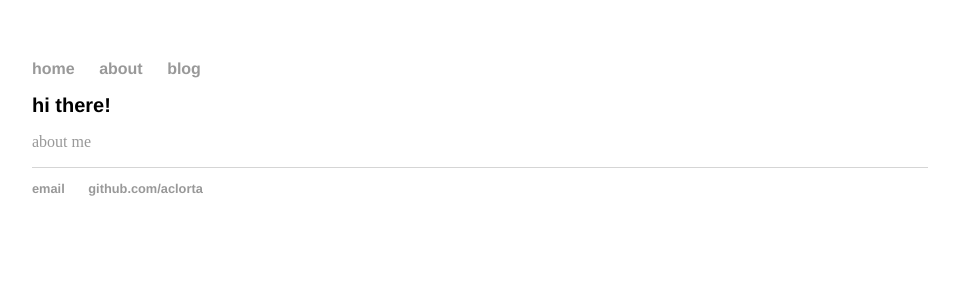
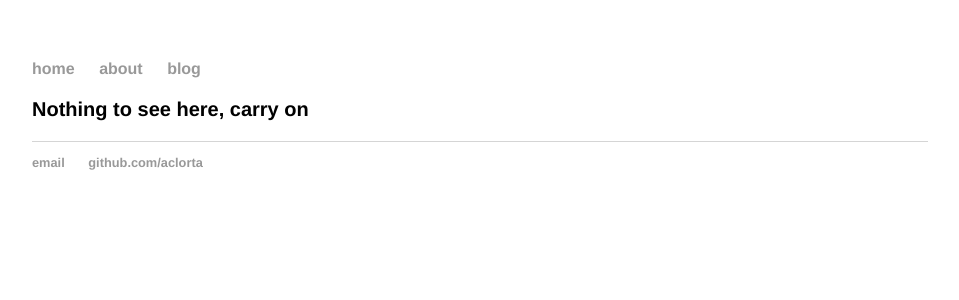
Before and after one commit to aclorta/aclorta.github.io, a Jekyll site: the page built from index.html, in a window 1280 px wide. Shown: the top 300 px of the page, without its empty margins (160-1119 px from the left). Built offline with Jekyll 4.4.1, drawn with Linux system fonts in a browser that asks for light colours.

Commit message:
changed font sizes

```diff
--- a/_layouts/post.html
+++ b/_layouts/post.html
@@ -1,7 +1,7 @@
 ---
 layout: default
 ---
-<h1>{{ page.title }}</h1>
+<h3>{{ page.title }}</h3>
 <p class="meta">{{ page.date | date_to_string }}</p>
 
 <div class="post">
--- a/blog/index.html
+++ b/blog/index.html
@@ -3,7 +3,7 @@
 title: blog
 ---
 
-    <h1>{{ page.title }}</h1>
+    <h3>{{ page.title }}</h3>
     <p>posts</p>
     <u1 class="posts">
         {% for post in site.posts %}
--- a/css/main.css
+++ b/css/main.css
@@ -19,7 +19,7 @@
 a:hover {
     text-decoration: underline;
 }
-h1 {
+h3 {
     font-size: 1.25em;
     font-family:'Helvetica', 'Arial', 'Sans-Serif';
 }
--- a/index.html
+++ b/index.html
@@ -3,6 +3,5 @@
 title: Adam Lorta
 ---
 <div class="blurb">
-    <h1>hi there!</h1>
-    <p><a href="/about">about me</a></p>
+    <h3>Nothing to see here, carry on</h3>
 </div><!-- /.blurb -->
```
